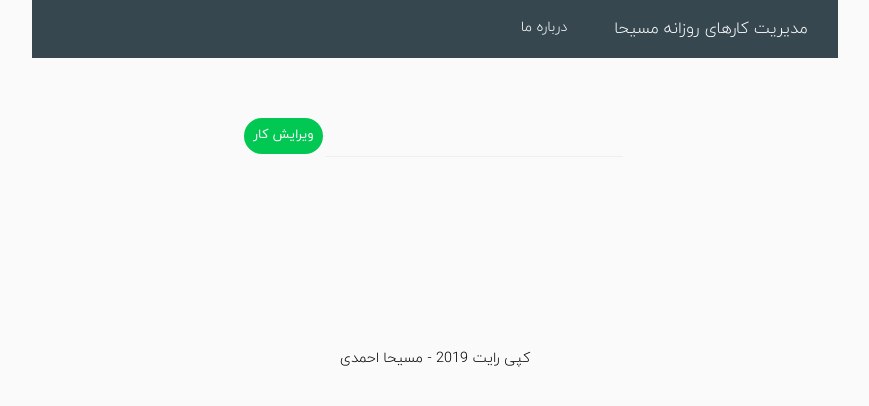
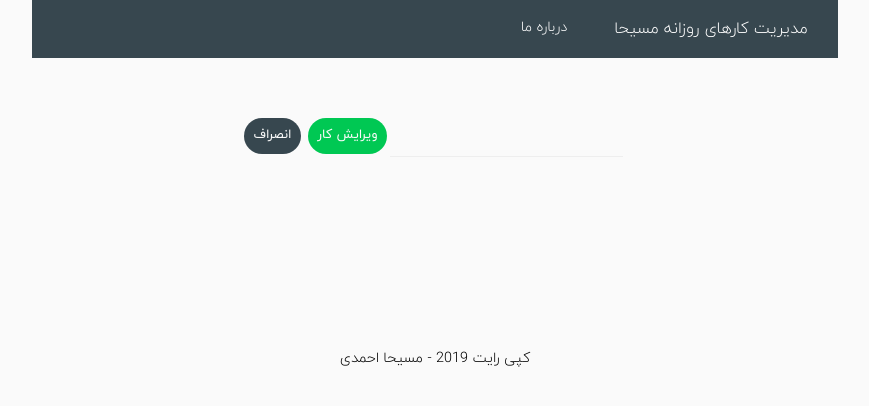
Before and after one commit to esafb52/TodoProject, a Django app: template TodoApp/templates/edit_todo.html in a window 1280 px wide. Shown: the top 406 px of the page, without its empty margins (205-1074 px from the left). Run offline with Django 3.2, Linux system fonts and the light colour scheme; the template is opened without the code that fills it, so the values that code supplies are empty; some libraries are stand-ins or nearby versions.

Commit message:
add esc to edit item

```diff
--- a/TodoApp/templates/edit_todo.html
+++ b/TodoApp/templates/edit_todo.html
@@ -16,6 +16,10 @@
                             <a href="{% url 'edit_todo' todo_id=item.id %}">
                                 <button type="submit" class="btn m-1 btn-jelly btn-jelly-success"> ویرایش کار</button>
                             </a>
+                             <a href="{% url 'index'  %}">
+                            <button type="submit" class="btn m-1 btn-jelly btn-dark "> انصراف
+                            </button>
+                        </a>
 
                         </div>
                     </div>
```
